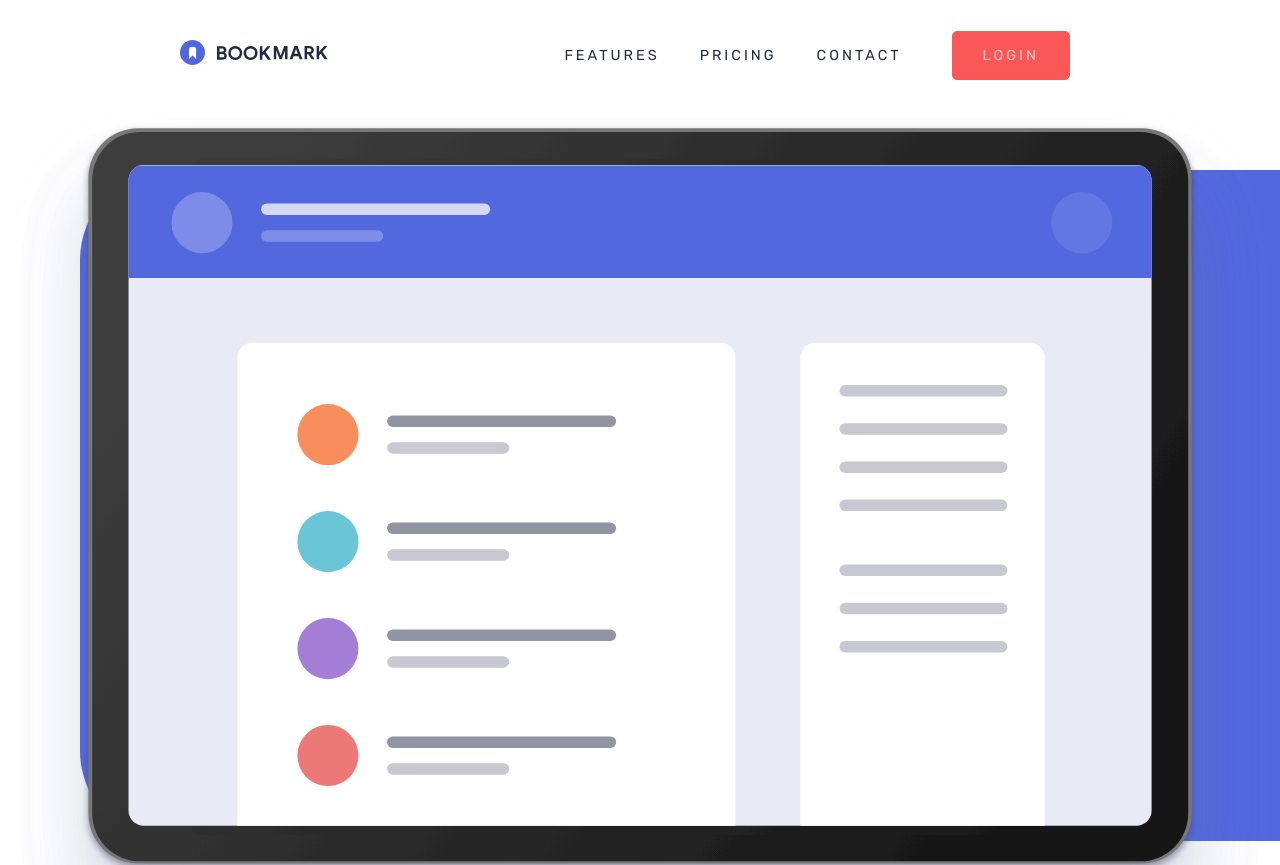
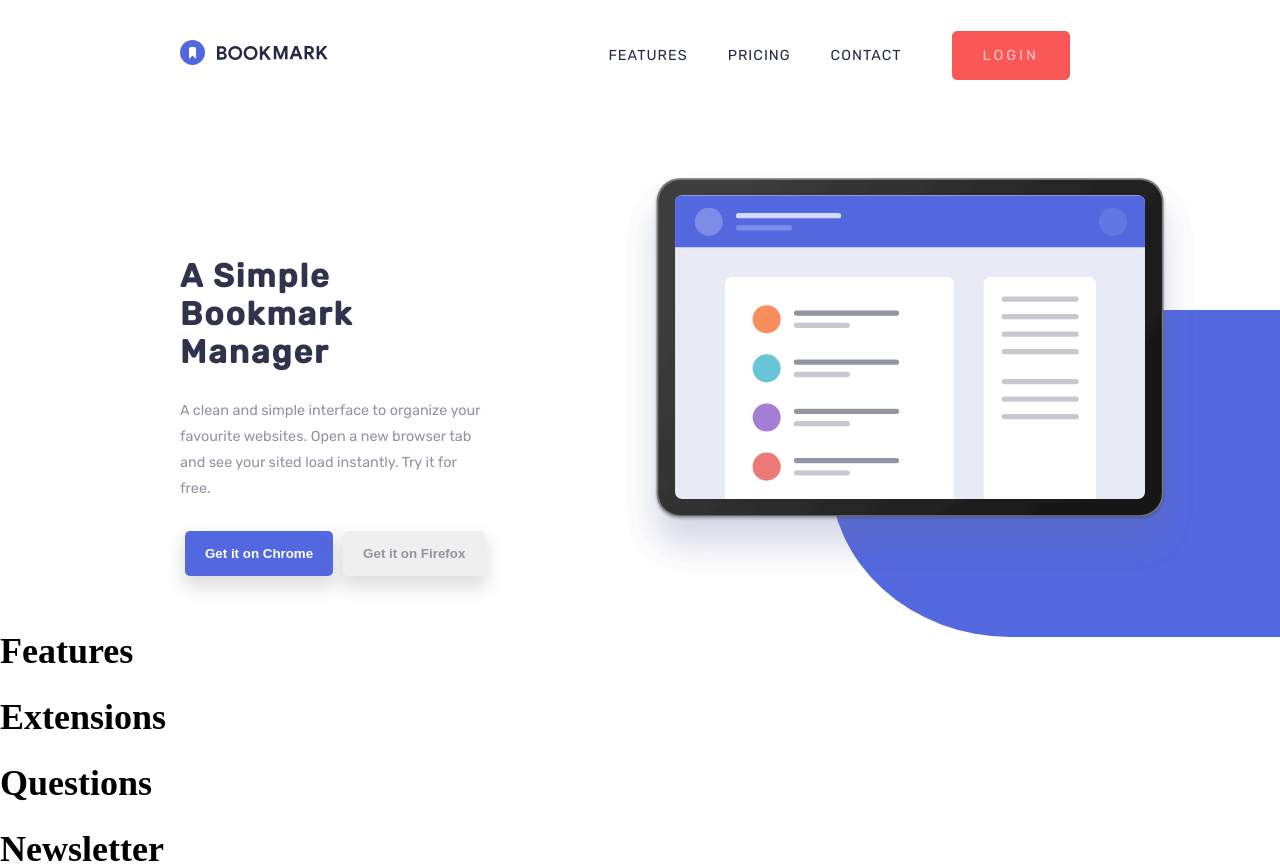
Before and after one commit to PIvSky/bookmark, a React (Create React App) app: page / in a window 1280 px wide. Shown: the top 865 px of the page. Built offline with nearby package versions, Linux system fonts and the light colour scheme.

Commit message:
Done MainPage in deskopt screen

```diff
--- a/src/components/MainPage.js
+++ b/src/components/MainPage.js
@@ -6,7 +6,7 @@ const MainPage = () => {
         <div className='main-container'>
             <div className='main-pic'>
                 <img className='main-pic__image' src={MainImage} alt='main-hero'></img>
-                <svg width="100%" height="100%">
+                <svg className='main-pic__graphic'width="100%" height="100%">
                     <rect x="80" y="0" width="150%" height="75%" rx="90" ry="90" fill="none"/>
                 </svg>
 
--- a/src/styles/Colors.scss
+++ b/src/styles/Colors.scss
@@ -4,5 +4,6 @@ $colors :(
     gray-col: hsl(229, 8%, 60%),
     blue-col: hsl(229, 31%, 21%),
     blue-transparent: hsla(228, 29%, 21%, 0.961),
-    white-col: hsla(0, 0%, 100%, 0.659)
+    white-col: hsla(0, 0%, 100%, 0.659),
+    white-bg: hsl(0, 0%, 100%),
 );
--- a/src/styles/Fonts.scss
+++ b/src/styles/Fonts.scss
@@ -6,7 +6,8 @@ $font-size : (
     small: 0.8rem,
     basic: 1rem,
     title-sm: 1.2rem,
-    title-lg: 1.4rem,
+    title-md: 1.8rem,
+    title-lg: 2.3rem,
 );
 
 $fonts-weight : (
--- a/src/styles/MainPage.css
+++ b/src/styles/MainPage.css
@@ -5,20 +5,20 @@
 }
 .main-container .main-pic {
   position: relative;
-  width: auto;
+  width: 100vw;
 }
 .main-container .main-pic__image {
   z-index: 5;
   height: auto;
   width: 98%;
 }
-.main-container .main-pic svg {
+.main-container .main-pic__graphic {
   position: absolute;
   top: 60px;
   left: 0px;
   z-index: -1;
 }
-.main-container .main-pic svg rect {
+.main-container .main-pic__graphic rect {
   fill: hsl(231, 69%, 60%);
 }
 .main-container .main-content {
@@ -46,11 +46,55 @@
 .main-container .main-content .main-buttons .main-buttons__chrome {
   background-color: hsl(231, 69%, 60%);
   box-shadow: 0px 9px 17px 2px rgba(150, 150, 150, 0.32);
-  color: hsla(0, 0%, 100%, 0.659);
+  color: hsl(0, 0%, 100%);
   border: none;
 }
 .main-container .main-content .main-buttons .main-buttons__firefox {
   box-shadow: 0px 9px 17px 2px rgba(150, 150, 150, 0.32);
   color: hsl(229, 8%, 60%);
   border: none;
+}
+
+@media screen and (min-width: 1100px) {
+  .main-container {
+    padding-top: 60px;
+    display: grid;
+    grid-template-columns: repeat(2, 1fr);
+    grid-template-rows: 1fr;
+    grid-column-gap: 0px;
+    grid-row-gap: 0px;
+  }
+  .main-container .main-pic {
+    grid-area: 1/2/2/3;
+    width: 100%;
+    right: 0px;
+  }
+  .main-container .main-pic__image {
+    position: relative;
+    right: 50px;
+    width: 90%;
+  }
+  .main-container .main-pic__graphic {
+    top: 140px;
+    right: 0px;
+  }
+  .main-container .main-pic__graphic rect {
+    x: 190;
+    rx: 180;
+    ry: 180;
+  }
+  .main-container .main-content {
+    text-align: start;
+    grid-area: 1/1/2/2;
+    width: 50%;
+    padding-left: 150px;
+    padding-top: 30px;
+  }
+  .main-container .main-content h2 {
+    font-size: 1.8rem;
+    letter-spacing: 2px;
+  }
+  .main-container .main-content p {
+    padding-left: 0px;
+  }
 }/*# sourceMappingURL=MainPage.css.map */
--- a/src/styles/MainPage.scss
+++ b/src/styles/MainPage.scss
@@ -9,7 +9,7 @@
 
     .main-pic {
         position: relative;
-        width: auto;
+        width: 100vw;
 
         &__image {
           z-index: 5;
@@ -17,7 +17,7 @@
           width: 98%;
         }
 
-        svg {
+        &__graphic {
           position: absolute;
           top: 60px;
           left: 0px;
@@ -28,7 +28,6 @@
           }
         }
       }
-
 
     .main-content {
         margin: map-get($margin, margin-inline-mobile );
@@ -58,7 +57,7 @@
             .main-buttons__chrome {
                 background-color: map-get($colors, primary );
                 box-shadow: 0px 9px 17px 2px rgba(150, 150, 150, 0.32);
-                color: map-get($colors, white-col );
+                color: map-get($colors, white-bg );
                 border: none;
             }
             .main-buttons__firefox {
@@ -70,3 +69,55 @@
         }
     }
 }
+
+@media screen and (min-width: 1100px) {
+
+    .main-container {
+        padding-top: 60px;
+        display: grid;
+        grid-template-columns: repeat(2, 1fr);
+        grid-template-rows: 1fr;
+        grid-column-gap: 0px;
+        grid-row-gap: 0px;
+
+        .main-pic {
+            grid-area: 1 / 2 / 2 / 3;
+            width: 100%;
+            right: 0px;
+
+            &__image {
+                position: relative;
+                right: 50px;
+                width: 90%;
+            }
+
+            &__graphic {
+                top: 140px;
+                right: 0px;
+
+                rect {
+                    x: 190;
+                    rx: 180;
+                    ry: 180;
+                }
+            }
+        }
+
+        .main-content {
+            text-align: start;
+            grid-area: 1 / 1 / 2 / 2;
+            width: 50%;
+            padding-left: map-get($padding, padding-inline-desktop );
+            padding-top: 30px;
+
+            h2 {
+                font-size: map-get($font-size, title-md);
+                letter-spacing: 2px;
+            }
+
+            p {
+                padding-left: 0px;
+            }
+        }
+    }
+}
--- a/src/styles/Navbar.css
+++ b/src/styles/Navbar.css
@@ -91,6 +91,7 @@ header .responsive_nav {
 @media screen and (min-width: 1100px) {
   header {
     padding-inline: 150px;
+    letter-spacing: 1px;
   }
   header .navbar {
     font-size: 0.8rem;
--- a/src/styles/Navbar.scss
+++ b/src/styles/Navbar.scss
@@ -108,6 +108,7 @@ header {
 @media screen and (min-width: 1100px){
     header {
         padding-inline: map-get($padding, padding-inline-desktop );
+        letter-spacing: 1px;
 
         .navbar {
             font-size: map-get($font-size, small );
```
Also changed, not shown: 2 other files (tests, documents, lock files or other folders).
